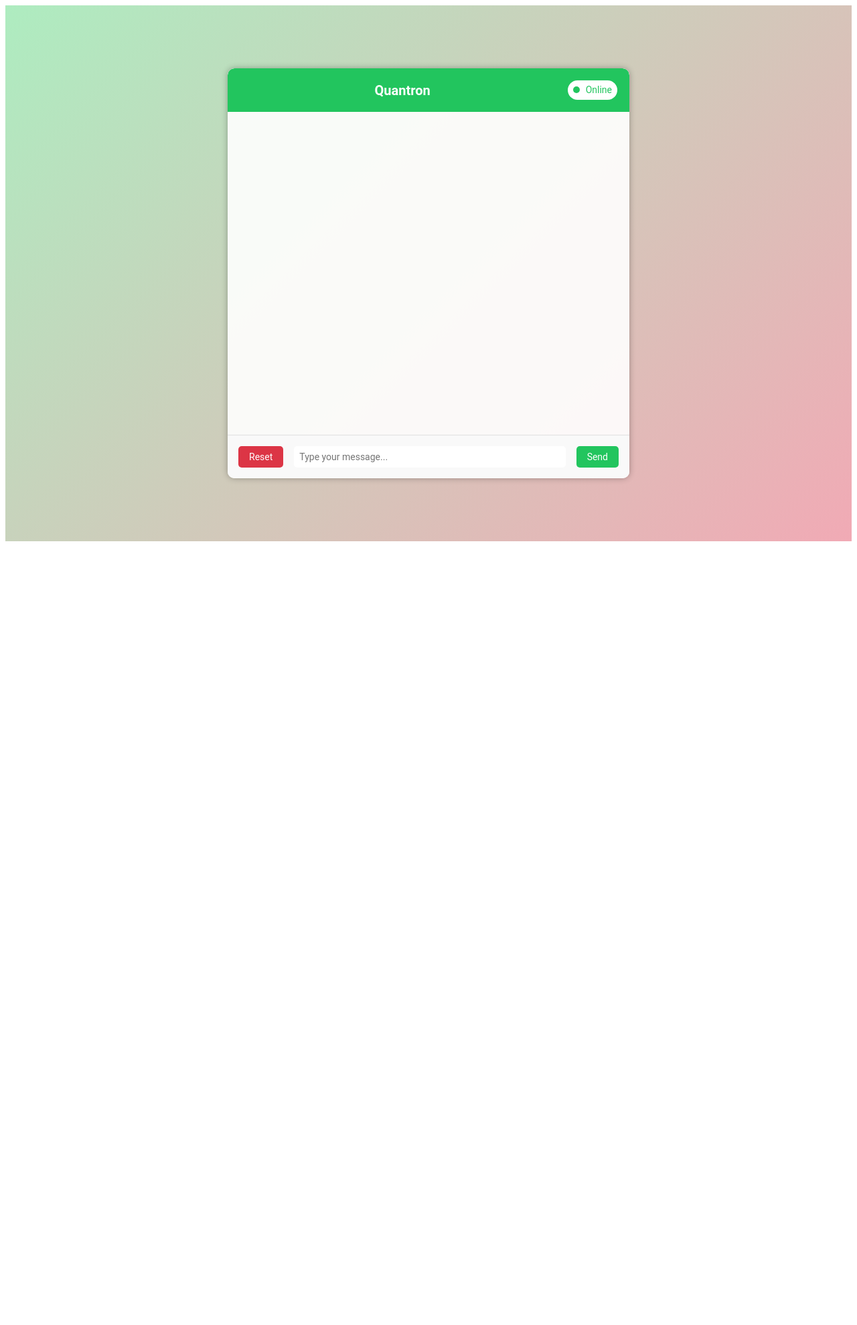
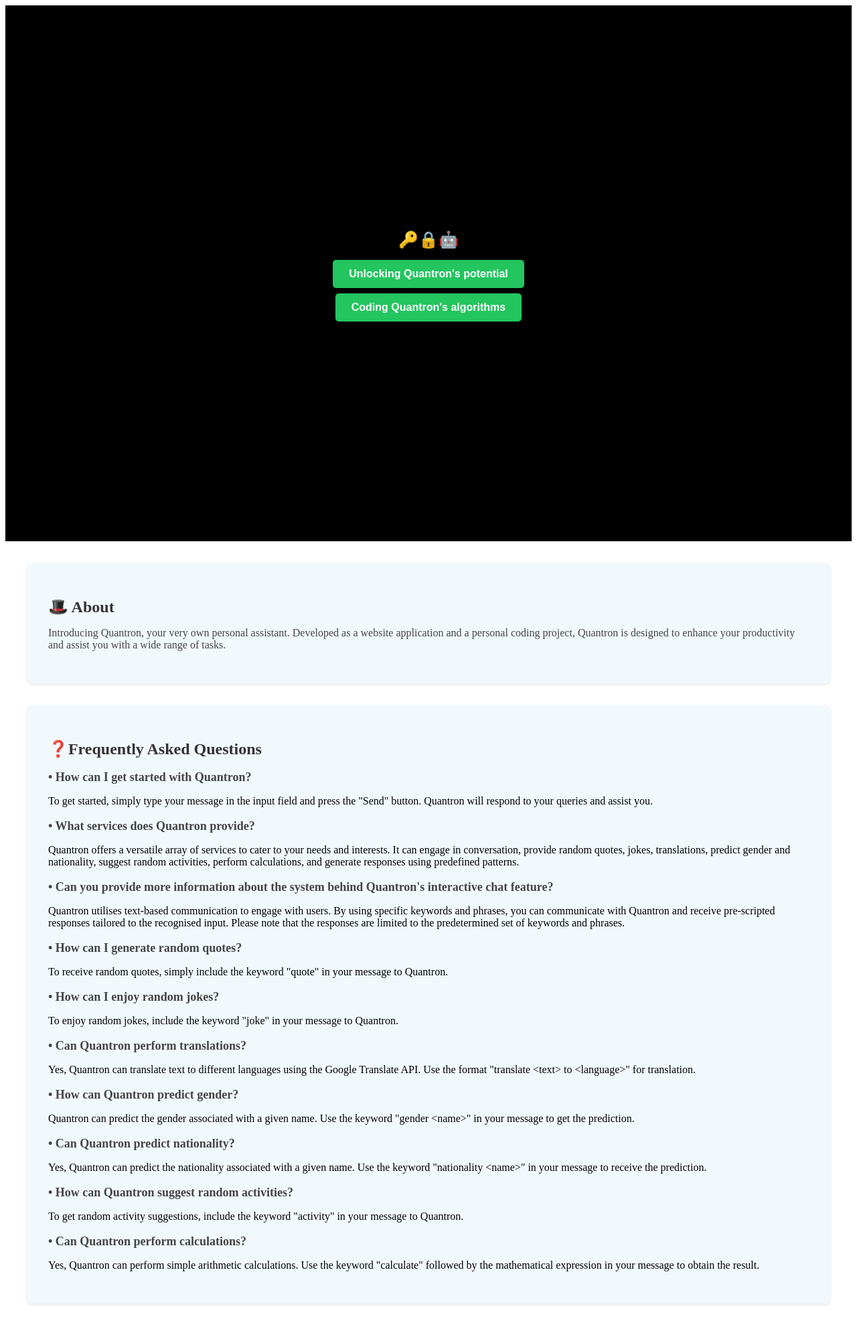
Before and after one commit to Sheng254/quantron, a Flask app: page / in a window 1280 px wide. Shown: the whole page at 67% size. Before the commit the page ends 808 px from the top, so only its background shows below. Run offline with Flask 3, Linux system fonts and the light colour scheme.

Commit message:
Update index.html

```diff
--- a/templates/index.html
+++ b/templates/index.html
@@ -5,7 +5,12 @@
     <link rel="stylesheet" type="text/css" href="/static/styles.css">
 </head>
 <body>
-    <div class="container">
+    <div id="authentication">
+        <h1>🔑🔒🤖</h1>
+        <button id="yesButton">Unlocking Quantron's potential</button>
+        <button id="noButton">Coding Quantron's algorithms</button>
+    </div>
+    <div class="container" id="chatbotContainer" style="display: none;">
         <div class="chatbox">
             <div class="top-bar">
                 <div class="chatbot-name">
@@ -22,13 +27,63 @@
                 <button id="clearButton" class="clearButton">Reset</button>
                 <input type="text" id="userInput" placeholder="Type your message...">
                 <button type="submit" id="sendButton">Send</button>
-
             </div>
         </div>
     </div>
 
     <div id="userResponseContainer"></div>
 
+    <section id="aboutSection">
+        <h2>🎩 About</h2>
+        <p>Introducing Quantron, your very own personal assistant. Developed as a website application and a personal coding project, Quantron is designed to enhance your productivity and assist you with a wide range of tasks.</p>
+    </section>
+
+    <section id="faqSection">
+        <h2>❓Frequently Asked Questions</h2>
+        <ul>
+            <li>
+                <h3>• How can I get started with Quantron?</h3>
+                <p>To get started, simply type your message in the input field and press the "Send" button. Quantron will respond to your queries and assist you.</p>
+            </li>
+            <li>
+                <h3>• What services does Quantron provide?</h3>
+                <p>Quantron offers a versatile array of services to cater to your needs and interests. It can engage in conversation, provide random quotes, jokes, translations, predict gender and nationality, suggest random activities, perform calculations, and generate responses using predefined patterns.</p>
+            </li>
+            <li>
+                <h3>• Can you provide more information about the system behind Quantron's interactive chat feature?</h3>
+                <p>Quantron utilises text-based communication to engage with users. By using specific keywords and phrases, you can communicate with Quantron and receive pre-scripted responses tailored to the recognised input. Please note that the responses are limited to the predetermined set of keywords and phrases.</p>
+            </li>
+            <li>
+                <h3>• How can I generate random quotes?</h3>
+                <p>To receive random quotes, simply include the keyword "quote" in your message to Quantron.</p>
+            </li>
+            <li>
+                <h3>• How can I enjoy random jokes?</h3>
+                <p>To enjoy random jokes, include the keyword "joke" in your message to Quantron.</p>
+            </li>
+            <li>
+                <h3>• Can Quantron perform translations?</h3>
+                <p>Yes, Quantron can translate text to different languages using the Google Translate API. Use the format "translate &lt;text&gt; to &lt;language&gt;" for translation.</p>
+            </li>
+            <li>
+                <h3>• How can Quantron predict gender?</h3>
+                <p>Quantron can predict the gender associated with a given name. Use the keyword "gender &lt;name&gt;" in your message to get the prediction.</p>
+            </li>
+            <li>
+                <h3>• Can Quantron predict nationality?</h3>
+                <p>Yes, Quantron can predict the nationality associated with a given name. Use the keyword "nationality &lt;name&gt;" in your message to receive the prediction.</p>
+            </li>
+            <li>
+                <h3>• How can Quantron suggest random activities?</h3>
+                <p>To get random activity suggestions, include the keyword "activity" in your message to Quantron.</p>
+            </li>
+            <li>
+                <h3>• Can Quantron perform calculations?</h3>
+                <p>Yes, Quantron can perform simple arithmetic calculations. Use the keyword "calculate" followed by the mathematical expression in your message to obtain the result.</p>
+            </li>
+        </ul>
+    </section>
+
     <script src="/static/script.js"></script>
 </body>
 </html>
```
